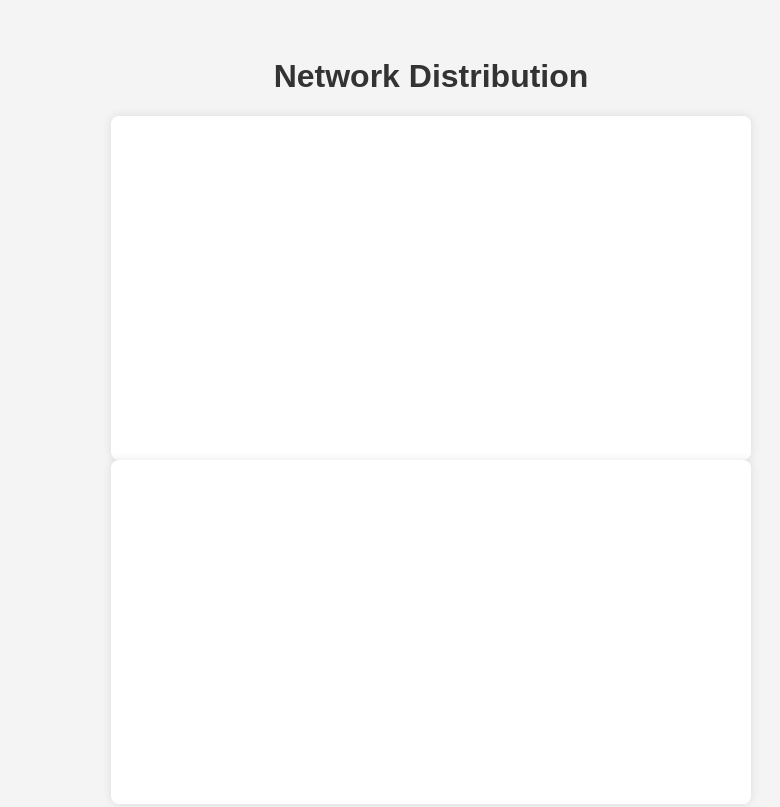
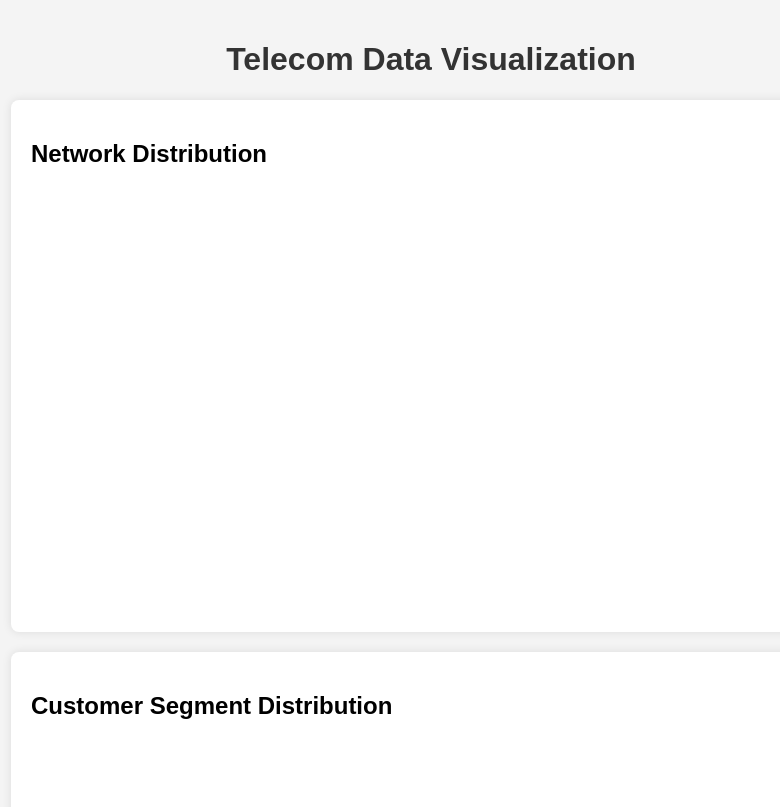
Before and after one commit to alokkumar006/TeleGuide, a website: page public/visualization.html in a window 1280 px wide. Shown: the whole page, without its empty margins (209-989 px from the left). Drawn offline with nearby package versions, Linux system fonts and the light colour scheme; no server answers.

Commit message:
Update visualization.html

```diff
--- a/public/visualization.html
+++ b/public/visualization.html
@@ -3,7 +3,7 @@
 <head>
   <meta charset="UTF-8">
   <meta name="viewport" content="width=device-width, initial-scale=1.0">
-  <title>Network Distribution</title>
+  <title>Telecom Data Visualization</title>
   <style>
     body {
       font-family: Arial, sans-serif;
@@ -14,22 +14,25 @@
       flex-direction: column;
       align-items: center;
       justify-content: center;
-      height: 100vh;
+      min-height: 100vh;
     }
     h1 {
       color: #333;
+      text-align: center;
     }
     .container {
       background: #fff;
       padding: 20px;
       border-radius: 8px;
       box-shadow: 0 0 10px rgba(0, 0, 0, 0.1);
-      max-width: 600px;
+      max-width: 800px;
       width: 100%;
+      margin-bottom: 20px;
     }
     canvas {
       width: 100%;
       height: auto;
+      margin-top: 20px;
     }
   </style>
   <script src="https://cdn.jsdelivr.net/npm/chart.js"></script>
@@ -40,24 +43,19 @@
       return data;
     }
 
-    async function createChart() {
+    async function createCharts() {
       const data = await fetchData();
+      const totalUsers = data.network_1G + data.network_2G + data.network_3G + data.network_4G + data.network_5G;
 
-      const totalUsers = data.network_1G + data.network_2G + data.network_3G + data.network_4G + data.network_5G;
-      const ctx = document.getElementById('networkChart').getContext('2d');
-      const networkChart = new Chart(ctx, {
+      // Network Distribution Pie Chart
+      const ctxNetwork = document.getElementById('networkChart').getContext('2d');
+      new Chart(ctxNetwork, {
         type: 'pie',
         data: {
           labels: ['1G', '2G', '3G', '4G', '5G'],
           datasets: [{
             label: 'Network Distribution',
-            data: [
-              data.network_1G,
-              data.network_2G,
-              data.network_3G,
-              data.network_4G,
-              data.network_5G
-            ],
+            data: [data.network_1G, data.network_2G, data.network_3G, data.network_4G, data.network_5G],
             backgroundColor: [
               'rgba(255, 99, 132, 0.2)',
               'rgba(54, 162, 235, 0.2)',
@@ -95,12 +93,12 @@
         }
       });
 
-      //Customer segment distribution chart
-      const ctxcustomersegment = document.getElementById('customersegmentchart').getContext('2D');
-      new Chart(ctxcustomersegment,{
+      // Customer Segment Distribution Pie Chart
+      const ctxCustomerSegment = document.getElementById('customerSegmentChart').getContext('2d');
+      new Chart(ctxCustomerSegment, {
         type: 'pie',
         data: {
-          labels: ['Basic','Silver','Gold','Platinum','Signature'],
+          labels: ['Basic', 'Silver', 'Gold', 'Platinum', 'Signature'],
           datasets: [{
             label: 'Customer Segment Distribution',
             data: [data.basic, data.silver, data.gold, data.platinum, data.signature],
@@ -129,7 +127,7 @@
             },
             tooltip: {
               callbacks: {
-                label: function(tooltipItem){
+                label: function(tooltipItem) {
                   const label = tooltipItem.label || '';
                   const value = tooltipItem.raw;
                   const percentage = ((value / (data.basic + data.silver + data.gold + data.platinum + data.signature)) * 100).toFixed(2);
@@ -140,19 +138,20 @@
           }
         }
       });
-
     }
 
-    window.onload = createChart;
+    window.onload = createCharts;
   </script>
 </head>
 <body>
-  <h1>Network Distribution</h1>
+  <h1>Telecom Data Visualization</h1>
   <div class="container">
+    <h2>Network Distribution</h2>
     <canvas id="networkChart"></canvas>
   </div>
   <div class="container">
-    <canvas id="customersegmentchart"></canvas>
+    <h2>Customer Segment Distribution</h2>
+    <canvas id="customerSegmentChart"></canvas>
   </div>
 </body>
 </html>
```
